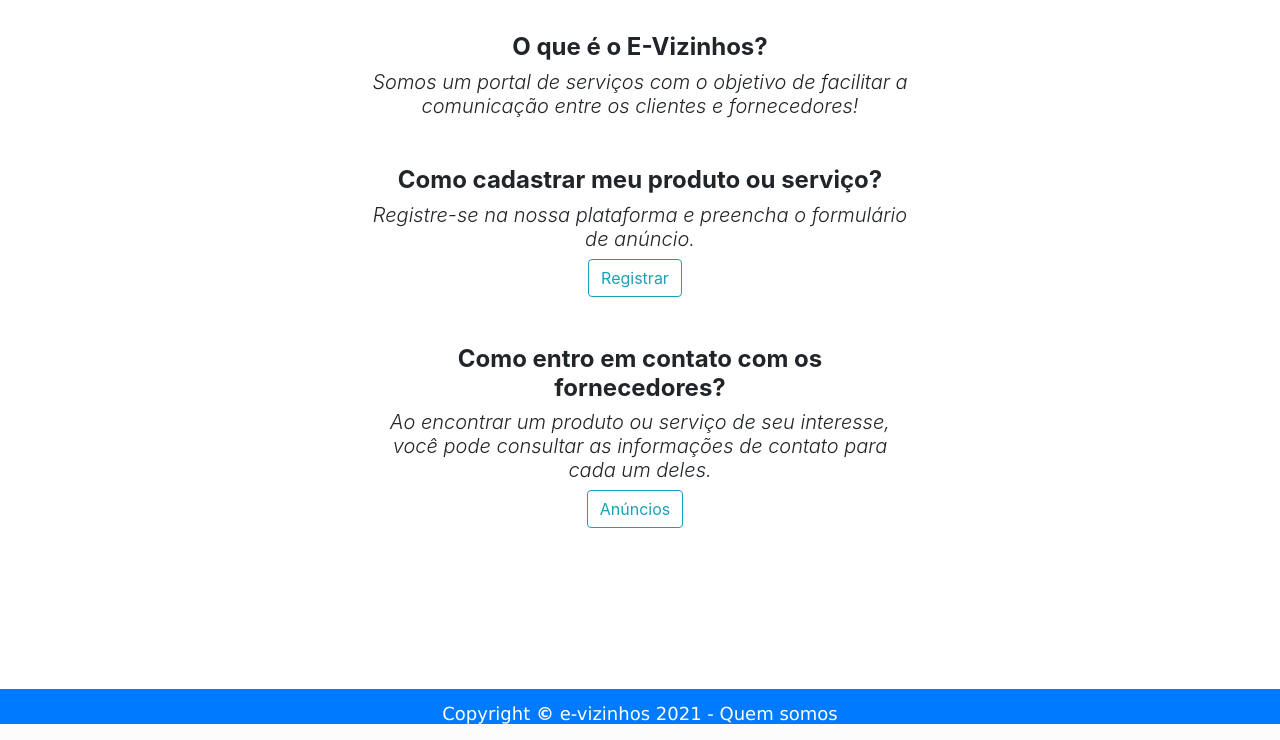
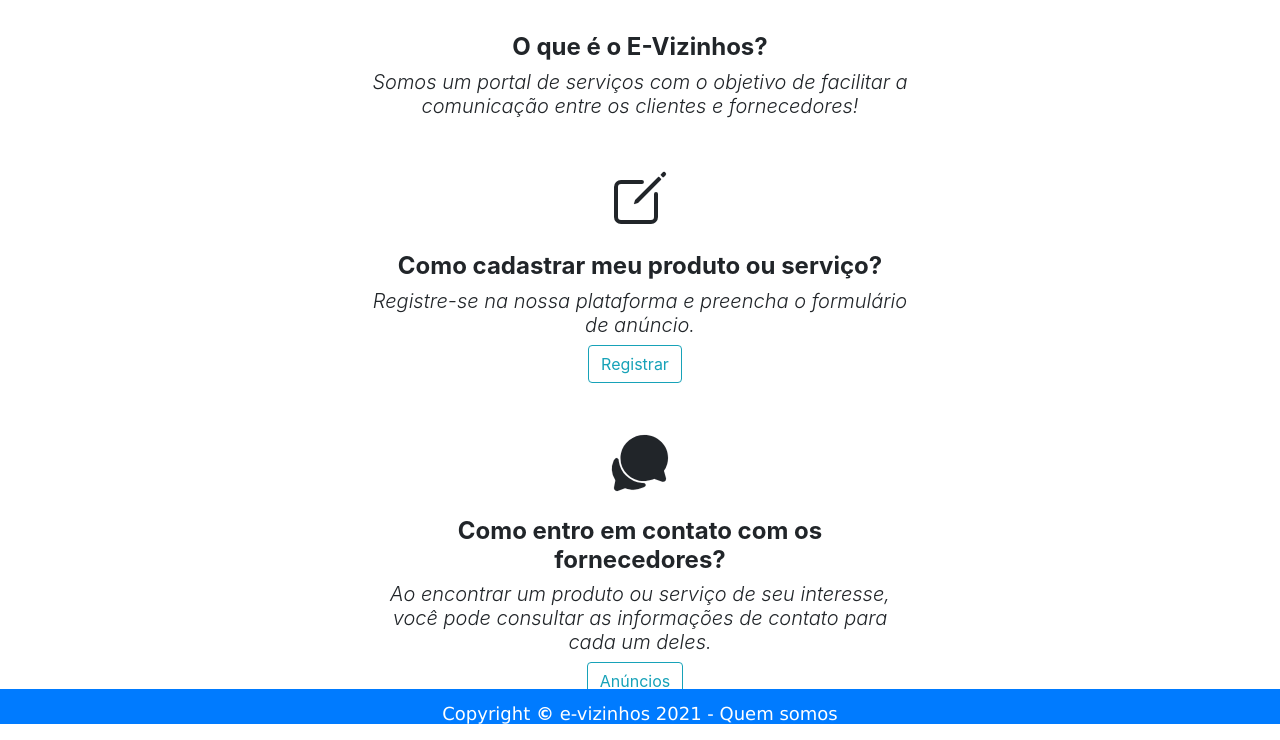
Before and after one commit to jpedrosantana/projeto_integrador_I, a Django app: page / in a window 1280 px wide. Shown: the part 76-816 px from the top of the page. Run offline with Django 3.2, Linux system fonts and the light colour scheme; some libraries are stand-ins or nearby versions.

Commit message:
adicao de icones no index

```diff
--- a/projeto_pi/templates/index.html
+++ b/projeto_pi/templates/index.html
@@ -18,12 +18,16 @@
         <div class='col-lg-6 text-center'>
             <p class="font-weight-bold h4">O que é o E-Vizinhos?</p class=>
             <p class="font-weight-light font-italic h5">Somos um portal de serviços com o objetivo de facilitar a comunicação entre os clientes e fornecedores!</p>
-            <p class="font-weight-bold h4 mt-5">Como cadastrar meu produto ou serviço?</p>
+
+            <p class='mt-5'><ion-icon style="font-size: 64px;" name="create-outline"></ion-icon></p>
+            <p class="font-weight-bold h4">Como cadastrar meu produto ou serviço?</p>
             <p class="font-weight-light font-italic h5">Registre-se na nossa plataforma e preencha o formulário de anúncio.</p>
             <a class='btn btn-rounded btn-outline-info text-center' role='button' href='/register'>
                 Registrar
             </a>
-            <p class="font-weight-bold h4 mt-5">Como entro em contato com os fornecedores?</p>
+
+            <p class="mt-5"><ion-icon style="font-size: 64px;" name="chatbubbles"></ion-icon></p>
+            <p class="font-weight-bold h4">Como entro em contato com os fornecedores?</p>
             <p class="font-weight-light font-italic h5">Ao encontrar um produto ou serviço de seu interesse, você pode consultar as informações de contato para cada um deles.</p>
             <a class='btn btn-rounded btn-outline-info text-center' role='button' href='/empreendimentos'>
                 Anúncios
```
